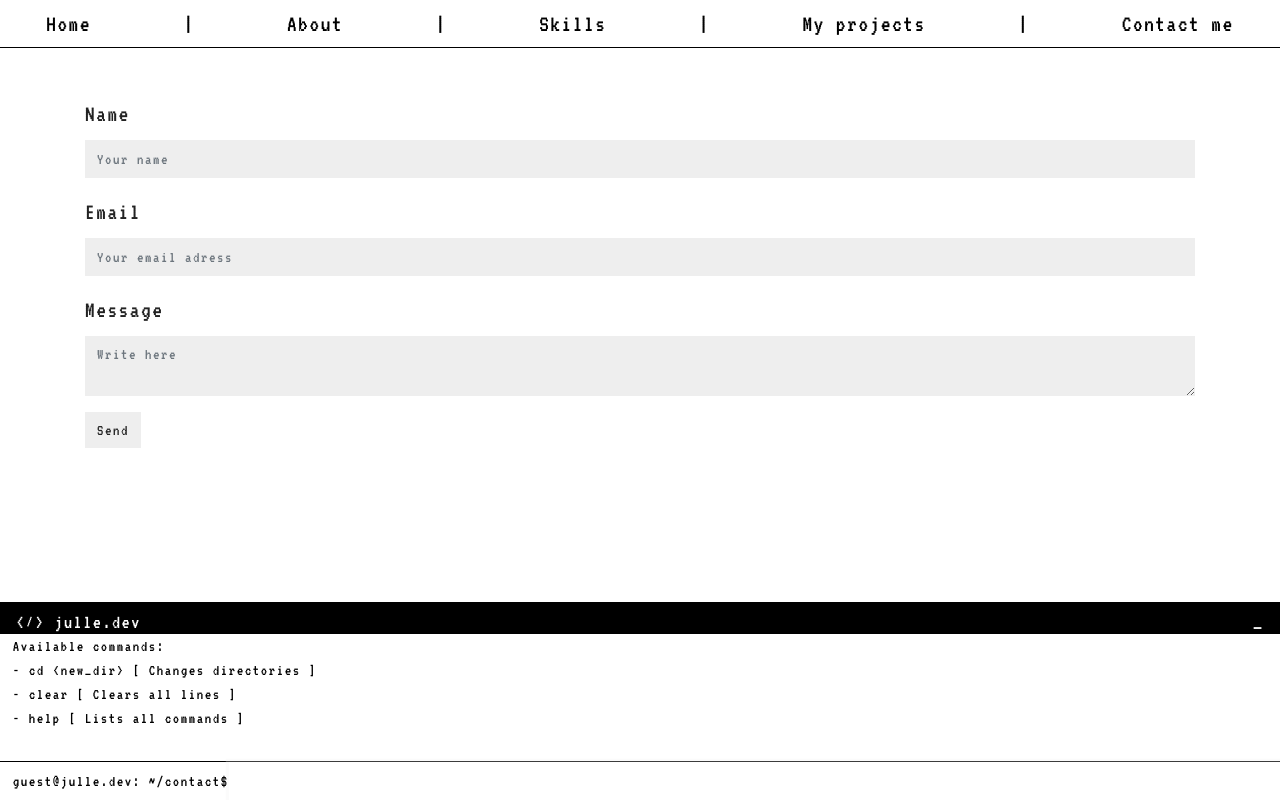
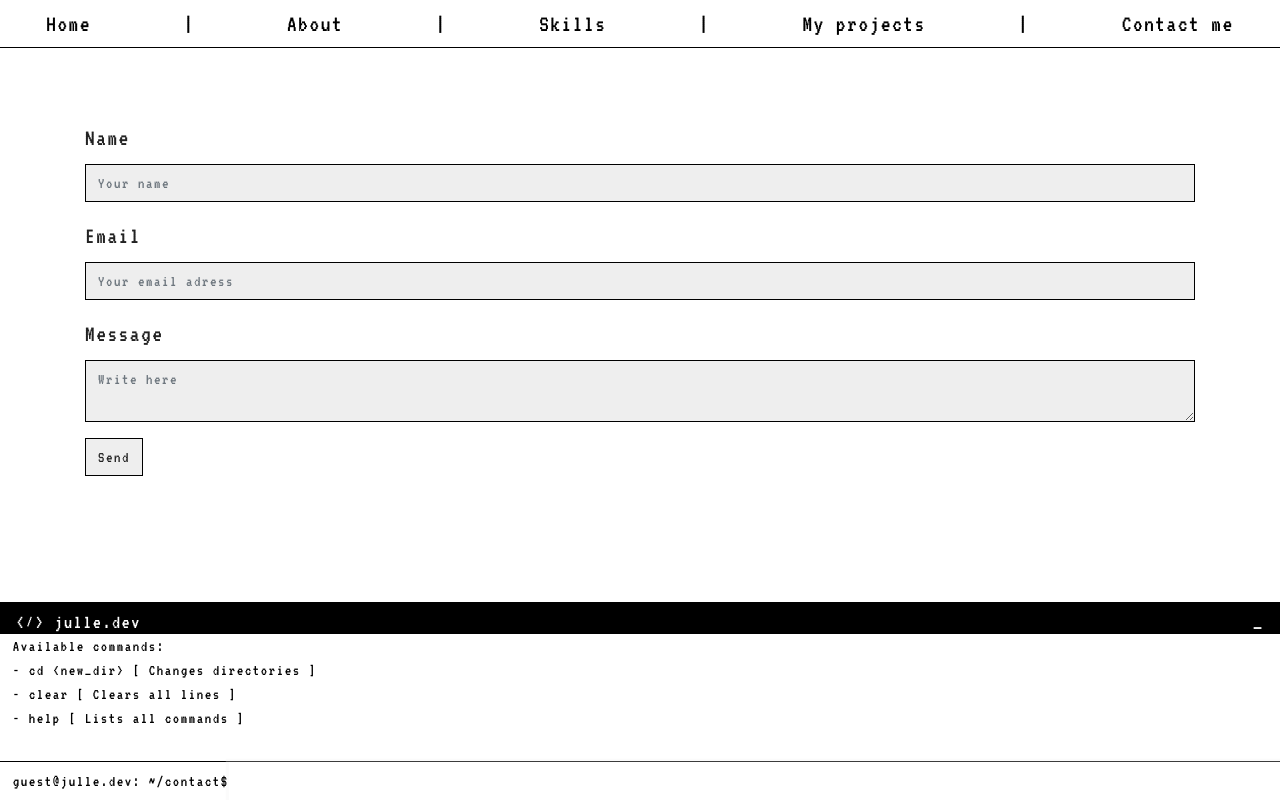
Before and after one commit to julleboi/my-portfolio, a React app in the folder client/: page /contact in a window 1280 px wide. Built offline with nearby package versions, Linux system fonts and the light colour scheme.

Commit message:
Change UI (minor)

```diff
--- a/client/src/styles.scss
+++ b/client/src/styles.scss
@@ -87,7 +87,7 @@ button {
 }
 
 #links {
-  @extend .mb-4;
+  margin-bottom: 2em;
   min-height: 2em;
   display: flex;
   flex-wrap: wrap;
@@ -123,10 +123,12 @@ button {
     background-color: $primary;
     color: $secondary-color;
     border-radius: 0;
-    border-style: hidden;
+    border: $body-color solid 1px;
   }
 }
 
 #contact-response {
+  @extend .p-3;
   text-align: center;
+  border: $body-color solid 1px;
 }
```
